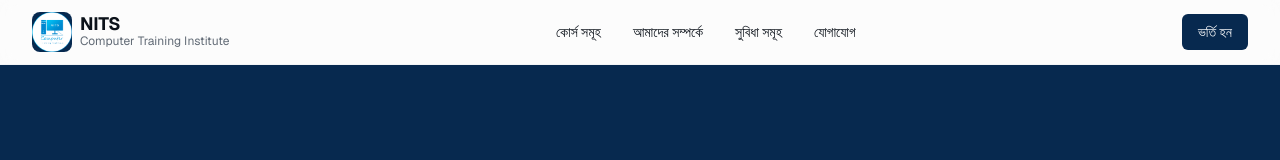
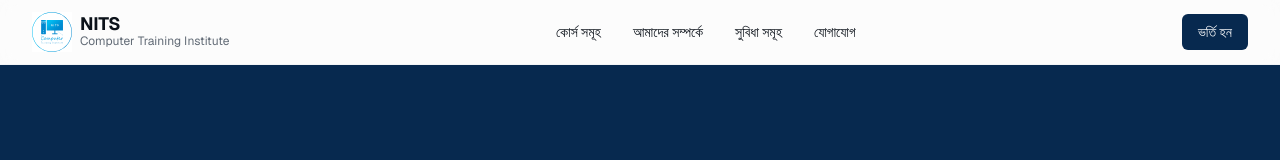
Before and after one commit to nabihossen9911/vercelwebpage, a Next.js app: page / in a window 1280 px wide. Shown: the top 160 px of the page. Built offline with nearby package versions, Linux system fonts and the light colour scheme.

Commit message:
logo Update header.tsx

```diff
--- a/components/header.tsx
+++ b/components/header.tsx
@@ -9,7 +9,7 @@ export default function Header() {
           <div className="flex items-center gap-2">
             <div className="flex h-10 w-10 items-center justify-center rounded-lg bg-primary">
               <img
-                src="/Nitscti_Logo.png"
+                src="/nitscti_Logo.svg"
                 alt="Logo of NITSCTI"
                />
             </div>
```
